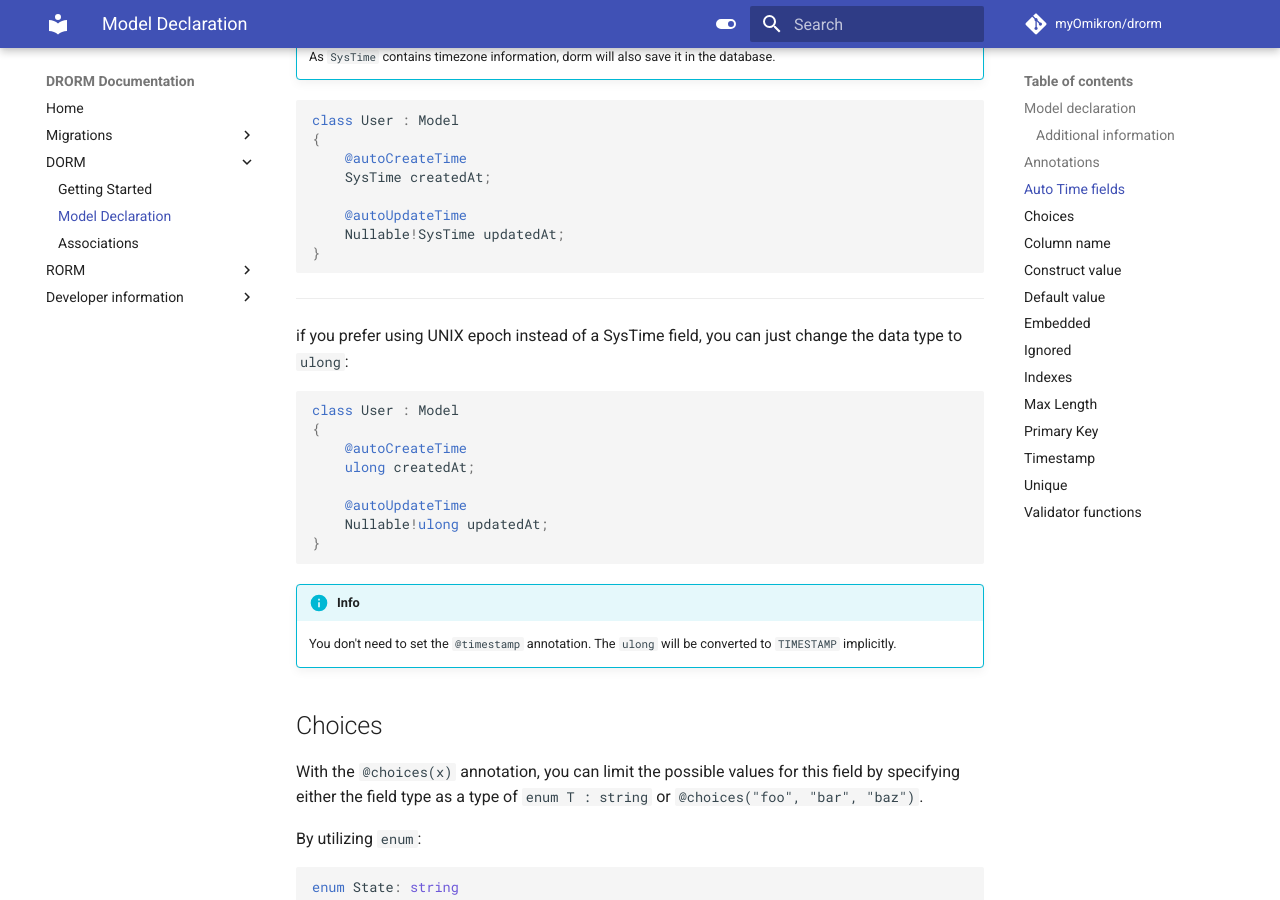
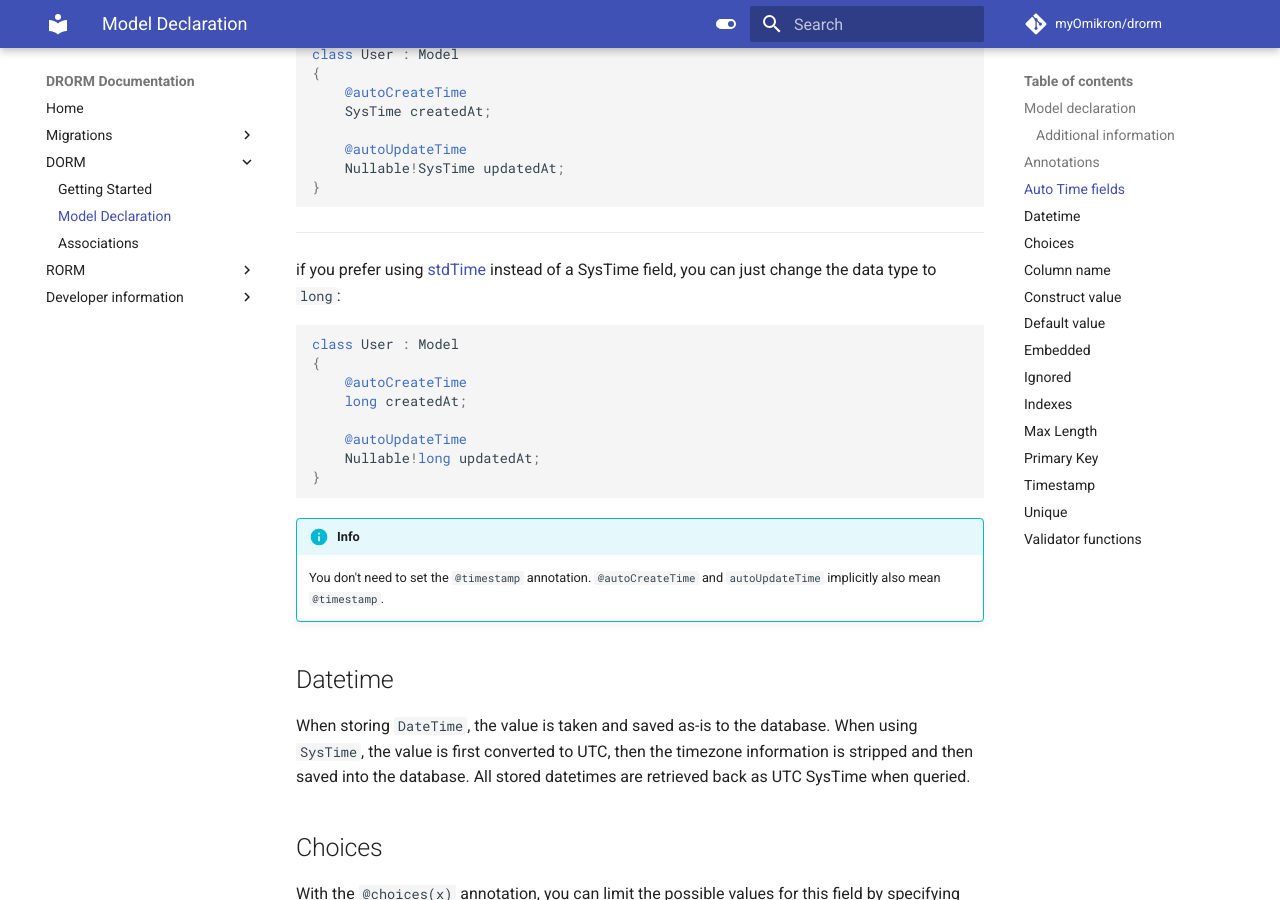
Before and after one commit to rorm-orm/rorm, an MkDocs documentation site: the page built from docs/docs/dorm/model_declaration.md, in a window 1280 px wide and 900 px high, scrolled down 2229 px. Built offline with MkDocs 1.6.1 and Material for MkDocs 9.7.7, drawn with Linux system fonts in a browser that asks for light colours; comment, search, counter and statistics services are not loaded; some of the changed text lies outside the part shown.

Commit message:
[D] support date/-/time types in FFI

````diff
--- a/docs/docs/dorm/model_declaration.md
+++ b/docs/docs/dorm/model_declaration.md
@@ -49,8 +49,8 @@
 
 | Annotation              |               Allowed on                | Description                                                                                 |
 |:------------------------|:---------------------------------------:|---------------------------------------------------------------------------------------------|
-| `@autoCreateTime`       |          `ulong` or `SysTime`           | Sets the current time <br/> on creation of the model. [More](#auto-time-fields)             |
-| `@autoUpdateTime`       |          `ulong` or `SysTime`           | Sets the current time <br/> on update of the model. [More](#auto-time-fields)               |
+| `@autoCreateTime`       |          `long` or `SysTime`            | Sets the current time <br/> on creation of the model. [More](#auto-time-fields)             |
+| `@autoUpdateTime`       |          `long` or `SysTime`            | Sets the current time <br/> on update of the model. [More](#auto-time-fields)               |
 | `@choices(x)`           |           `string` or `enum`            | Sets a list of allowed values <br/> for the column. [More](#choices)                        |
 | `@columnName(x)`        |                   any                   | Overwrite the default <br/> generated column name. [More](#column-name)                     |
 | `@constructValue!(x)`   |                   any                   | Set a constructed default value <br/> for the column. [More](#construct-value)              |
@@ -60,7 +60,6 @@
 | `@index` or `@index(x)` |                   any                   | Create an index. [More](#indexes)                                                           |
 | `@maxLength(x)`         |      `string` or `Nullable!string`      | Set the maximum length <br/> of the `VARCHAR` type. [More](#max-length)                     |
 | `@primaryKey`           |       `integer` type or `string`        | Overwrite the default primary key. [More](#primary-key)                                     |
-| `@timestamp`            |                 `ulong`                 | Set the database type <br/> to `TIMESTAMP`. [More](#timestamp)                              |
 | `@unique`               | any except ManyToMany <br/> or OneToOne | Enforce that the field value <br/> is unique throughout the column. [More](#unique)         |
 | `@validator!(x)`        |                   any                   | Set a function to validate <br/> before any database operation [More](#validator-functions) |
 
@@ -86,23 +85,30 @@
 
 ---
 
-if you prefer using UNIX epoch instead of a SysTime field, you can
-just change the data type to `ulong`:
+if you prefer using [stdTime](https://dlang.org/phobos/std_datetime_systime.html#.SysTime.stdTime)
+instead of a SysTime field, you can  just change the data type to `long`:
 
 ```d
 class User : Model
 {
     @autoCreateTime
-    ulong createdAt;
+    long createdAt;
 
     @autoUpdateTime
-    Nullable!ulong updatedAt;
+    Nullable!long updatedAt;
 }
 ```
 
 !!!info
-    You don't need to set the `@timestamp` annotation.
-    The `ulong` will be converted to `TIMESTAMP` implicitly.
+    You don't need to set the `@timestamp` annotation. `@autoCreateTime` and
+    `autoUpdateTime` implicitly also mean `@timestamp`.
+
+## Datetime
+
+When storing `DateTime`, the value is taken and saved as-is to the database. When
+using `SysTime`, the value is first converted to UTC, then the timezone information
+is stripped and then saved into the database. All stored datetimes are retrieved
+back as UTC SysTime when queried.
 
 ## Choices
 
@@ -330,14 +336,14 @@
 
 ## Timestamp
 
-To save an `ulong` as `TIMSTAMP` in the database, you can set the
-annotation `@timestamp`.
+To save an `long` as `DATETIME` (UTC) in the database, you can set the
+annotation `@timestamp`. The value itself is interpreted as [stdTime](https://dlang.org/phobos/std_datetime_systime.html#.SysTime.stdTime).
 
 ```d
 class User : Model
 {
     @timestamp
-    ulong creationTime;
+    long creationTime;
 }
 ```
 
````
Also changed, not shown: 6 other files.
